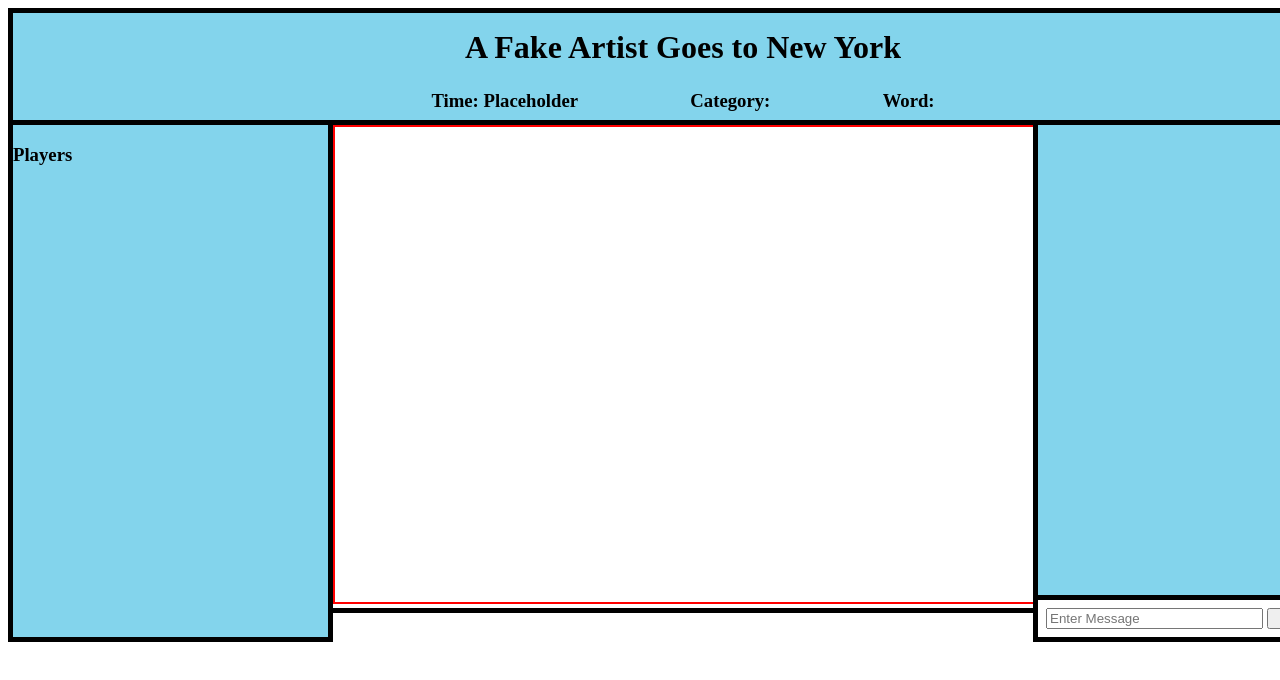
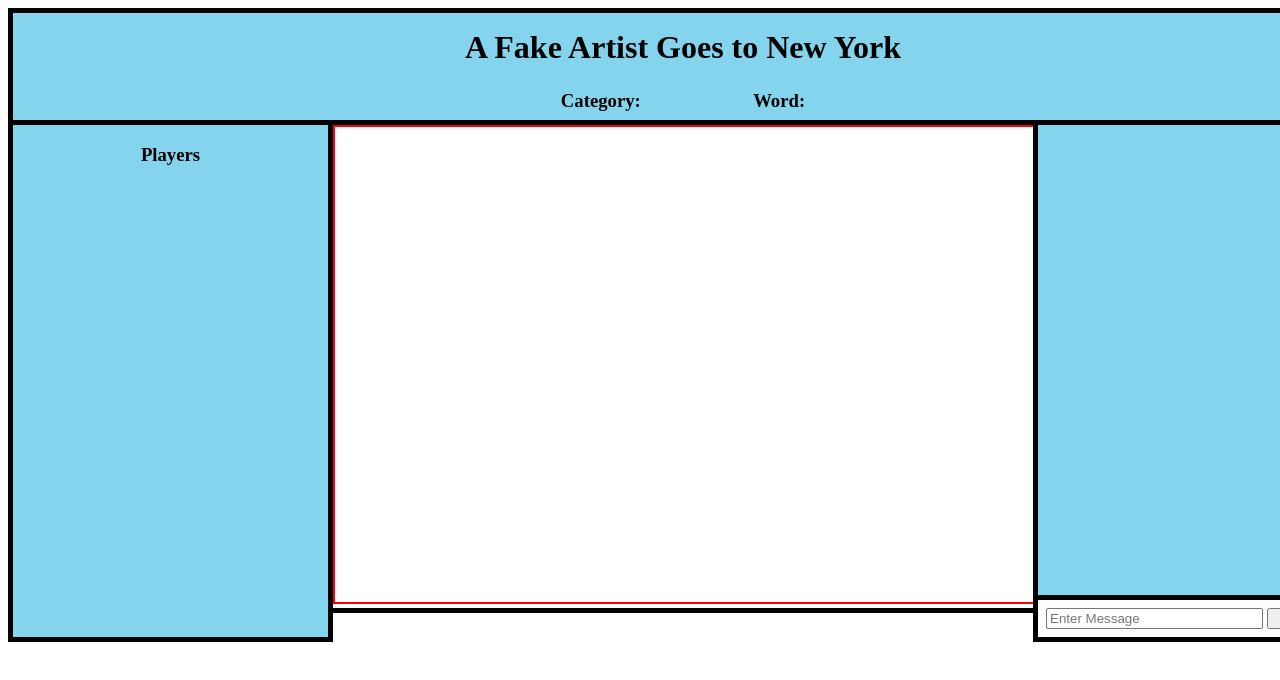
Before and after one commit to CharlesLiu02/Fake-Artist, a website: page public/main.html in a window 1280 px wide. Shown: the top 680 px of the page. Drawn offline with nearby package versions, Linux system fonts and the light colour scheme; no server answers.

Commit message:
centered players title

```diff
--- a/public/main.html
+++ b/public/main.html
@@ -16,14 +16,16 @@
             </div>
             <div id="menu">
                 <div id="info">
-                    <h3>Time: <span id="time">Placeholder</span></h3>
+                    <!-- <h3>Time: <span id="time">Placeholder</span></h3> -->
                     <h3>Category: <span id="category"></span></h3>
                     <h3>Word: <span id="word"></span></h3>
                 </div>
             </div>
         </div>
         <div id="scores-container">
-            <h3>Players</h3>
+            <div id="players-title-container">
+                <h3>Players</h3>
+            </div>
             <ul id="players"></ul>
         </div>
         <div id="canvas-container">
--- a/public/styles/main.css
+++ b/public/styles/main.css
@@ -72,6 +72,10 @@
     list-style: none;
 }
 
+#players-title-container {
+    text-align: center;
+}
+
 .chat-wrapper {
     grid-column: 3 / 4;
     grid-row: 3 / 4;
```
